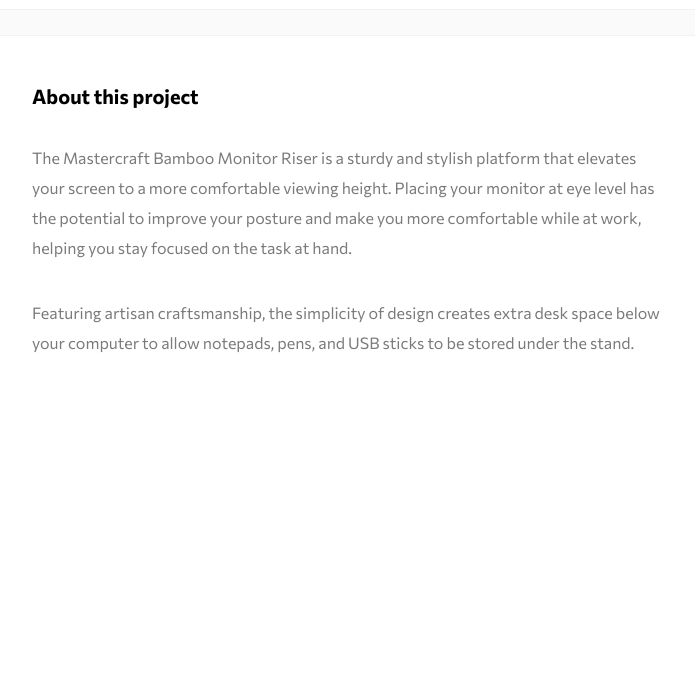
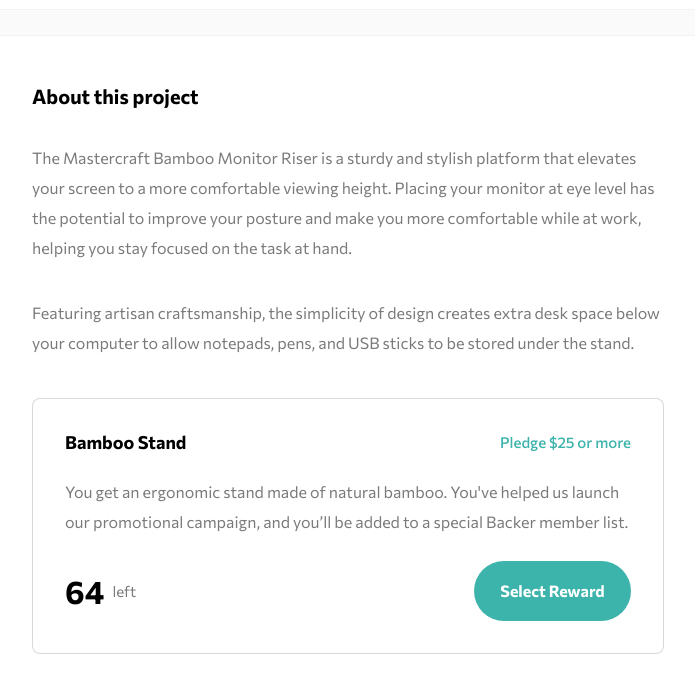
Before and after one commit to caarlosdamian/crowfunding-product-page, a React (Vite) app: page / in a window 1280 px wide. Shown: the part 802-1494 px from the top of the page, without its empty margins (292-987 px from the left). Built offline with nearby package versions, Linux system fonts and the light colour scheme.

Commit message:
added subcription component styling

```diff
--- a/src/components/button/Button.scss
+++ b/src/components/button/Button.scss
@@ -12,6 +12,7 @@
     display: flex;
     align-items: center;
     justify-content: center;
+    width: 157px;
     &.primary{
         background: #3CB3AB;
         &:hover{
--- a/src/components/subBox/SubBox.scss
+++ b/src/components/subBox/SubBox.scss
@@ -0,0 +1,80 @@
+.subcription-box-wrapper {
+  padding: 32px;
+  background: #ffffff;
+  border: 1px solid rgba(0, 0, 0, 0.15);
+  border-radius: 8px;
+  display: flex;
+  align-items: center;
+  justify-content: center;
+  flex-direction: column;
+  gap: 24px;
+  .subcription-top-container {
+    display: flex;
+    align-items: center;
+    justify-content: space-between;
+    width: 100%;
+    .subcription-header {
+      font-family: "Commissioner";
+      font-style: normal;
+      font-weight: 700;
+      font-size: 18px;
+      line-height: 22px;
+      display: flex;
+      align-items: center;
+      color: #000000;
+    }
+    .subcription-subtext {
+      font-family: "Commissioner";
+      font-style: normal;
+      font-weight: 500;
+      font-size: 15px;
+      line-height: 18px;
+      display: flex;
+      align-items: center;
+      text-align: right;
+      color: #3cb3ab;
+    }
+  }
+  .subcription-description {
+    font-family: "Commissioner";
+    font-style: normal;
+    font-weight: 400;
+    font-size: 16px;
+    line-height: 30px;
+    display: flex;
+    align-items: center;
+    color: #7a7a7a;
+  }
+  .subcription-bottom-container {
+    display: flex;
+    align-items: center;
+    justify-content: space-between;
+    width: 100%;
+    .subcrition-bottom-left {
+      display: flex;
+      align-items: center;
+      justify-content: center;
+      gap: 8px;
+      .subcription-quantity {
+        font-family: "Commissioner";
+        font-style: normal;
+        font-weight: 700;
+        font-size: 32px;
+        line-height: 39px;
+        display: flex;
+        align-items: center;
+        color: #000000;
+      }
+      .subcription-prhase {
+        font-family: "Commissioner";
+        font-style: normal;
+        font-weight: 400;
+        font-size: 15px;
+        line-height: 18px;
+        display: flex;
+        align-items: center;
+        color: #7a7a7a;
+      }
+    }
+  }
+}
--- a/src/components/subBox/SubBox.tsx
+++ b/src/components/subBox/SubBox.tsx
@@ -1,20 +1,28 @@
-import React from 'react'
-import './SubBox.scss'
-
+import React from "react";
+import { Button } from "../button/Button";
+import "./SubBox.scss";
 
 interface SubBoxProps {
-    title: string,
-    price: number,
-    description: string,
-
+  title: string;
+  price: number;
+  description: string;
 }
 
 export const SubBox = () => {
   return (
-    <div className='subcription-box-wrapper'>
-        <div className="subcription-top-container">
-    <span className="subcription-header"></span>
+    <div className="subcription-box-wrapper">
+      <div className="subcription-top-container">
+        <span className="subcription-header">Bamboo Stand</span>
+        <span className="subcription-subtext">Pledge $25 or more</span>
+      </div>
+      <span className="subcription-description">You get an ergonomic stand made of natural bamboo. You've helped us launch our promotional campaign, and you’ll be added to a special Backer member list.</span>
+      <div className="subcription-bottom-container">
+        <div className="subcrition-bottom-left">
+          <span className="subcription-quantity">64</span>
+          <span className="subcription-prhase">left</span>
         </div>
+        <Button label="Select Reward" type="primary"/>
+      </div>
     </div>
-  )
-}
+  );
+};
--- a/src/sections/main/Main.scss
+++ b/src/sections/main/Main.scss
@@ -6,15 +6,14 @@
   margin-right: auto;
   right: 0;
   left: 0;
-    background: #FFFFFF;
+  background: #ffffff;
   border: 1px solid rgba(0, 0, 0, 0.0497193);
   border-radius: 8px;
   top: 837px;
   padding: 48px;
 
-
-    .main-header{
-        font-family: 'Commissioner';
+  .main-header {
+    font-family: "Commissioner";
     font-style: normal;
     font-weight: 700;
     font-size: 20px;
@@ -27,24 +26,25 @@
   }
 
   .main-top-text {
-        font-family: 'Commissioner';
+    font-family: "Commissioner";
     font-style: normal;
     font-weight: 400;
     font-size: 16px;
     line-height: 30px;
     display: flex;
     align-items: center;
-        color: #7A7A7A;
+    color: #7a7a7a;
     margin-bottom: 35px;
   }
-    .main-down-text{
-        font-family: 'Commissioner';
+  .main-down-text {
+    font-family: "Commissioner";
     font-style: normal;
     font-weight: 400;
     font-size: 16px;
     line-height: 30px;
     display: flex;
     align-items: center;
-        color: #7A7A7A;
+    color: #7a7a7a;
+    margin-bottom: 40px;
   }
 }
--- a/src/sections/main/Main.tsx
+++ b/src/sections/main/Main.tsx
@@ -1,4 +1,5 @@
 import React from "react";
+import { SubBox } from "../../components/subBox/SubBox";
 import "./Main.scss";
 
 export const Main = () => {
@@ -17,6 +18,7 @@
         desk space below your computer to allow notepads, pens, and USB sticks
         to be stored under the stand.
       </span>
+      <SubBox/>
     </div>
   );
 };
```
Lines whose indentation alone changed are shown as unchanged.
